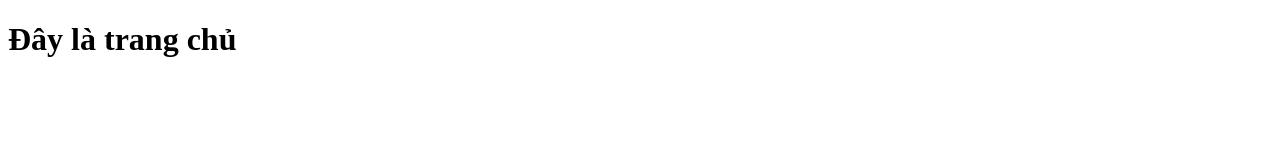
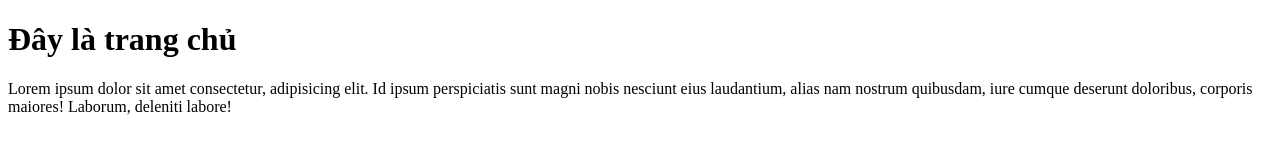
Before and after one commit to ledocity04/Bai-13-khoaFE, a plain HTML site: page index.html in a window 1280 px wide. Drawn offline with Linux system fonts and the light colour scheme.

Commit message:
Create page home

```diff
--- a/index.html
+++ b/index.html
@@ -7,5 +7,11 @@
   </head>
   <body>
     <h1>Đây là trang chủ</h1>
+    <p>
+      Lorem ipsum dolor sit amet consectetur, adipisicing elit. Id ipsum
+      perspiciatis sunt magni nobis nesciunt eius laudantium, alias nam nostrum
+      quibusdam, iure cumque deserunt doloribus, corporis maiores! Laborum,
+      deleniti labore!
+    </p>
   </body>
 </html>
```
